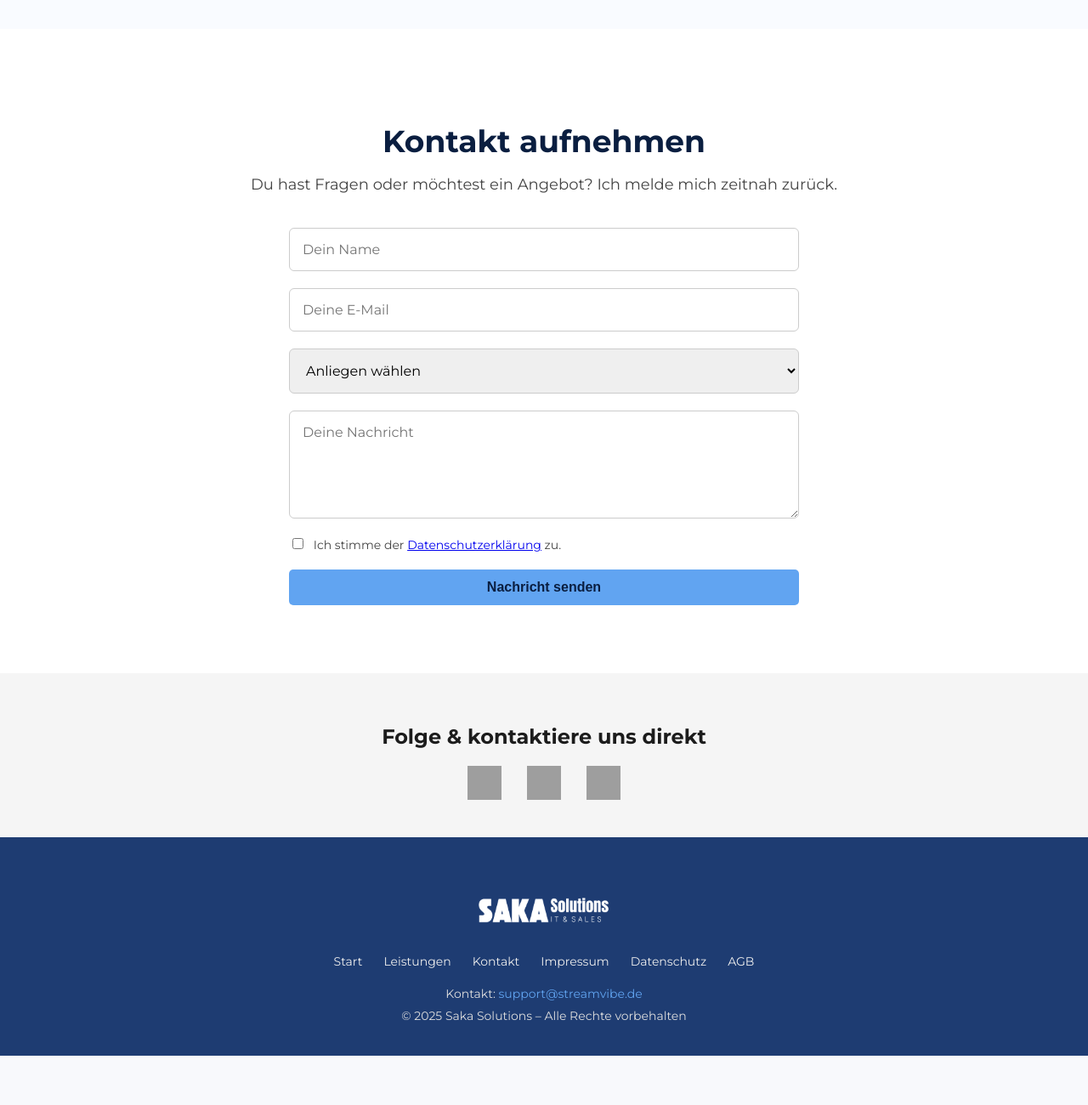
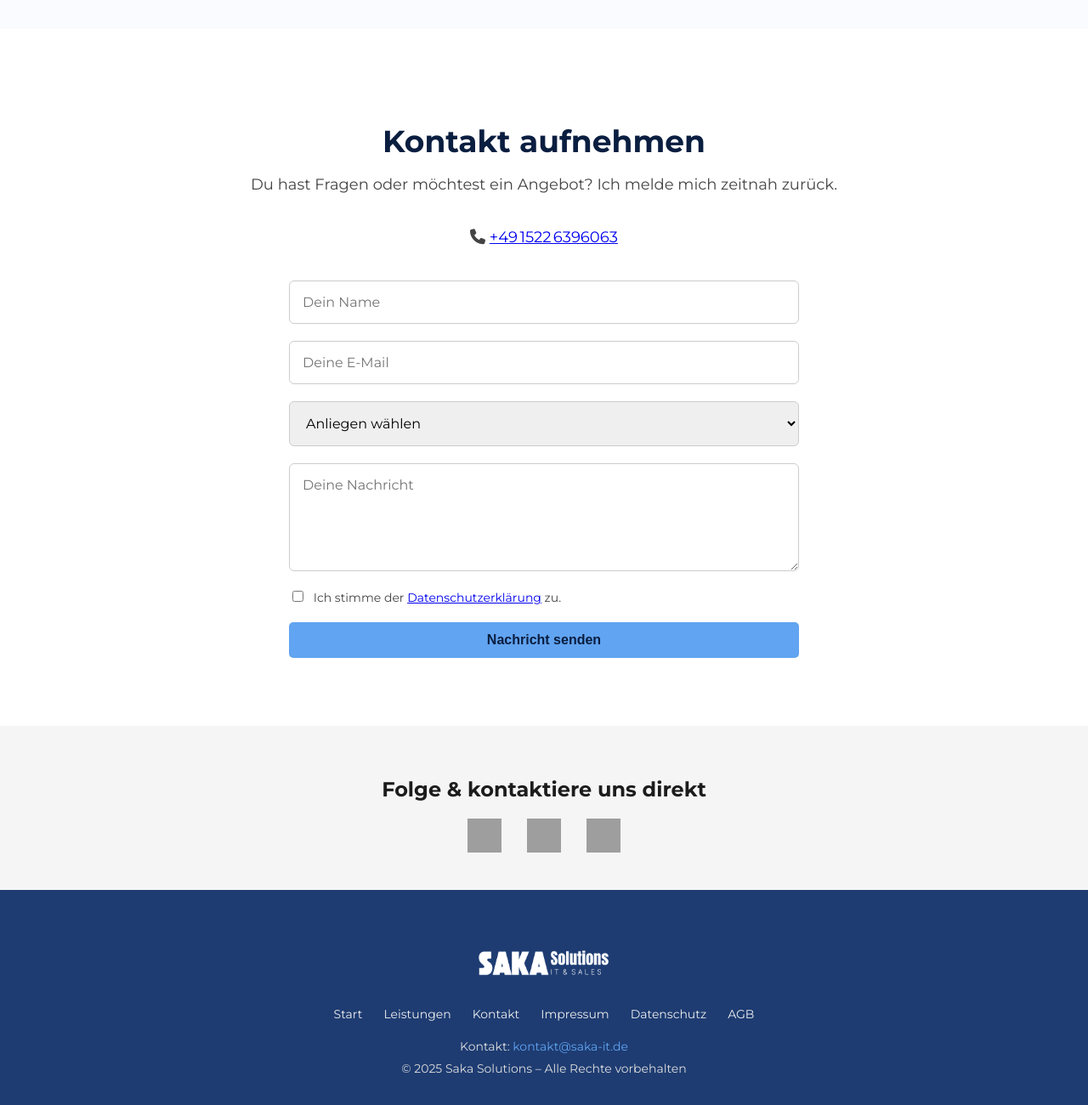
Before and after one commit to streamvibe-website/saka-solution, a plain HTML site: page index.html in a window 1280 px wide. Shown: the part 3990-5290 px from the top of the page at 85% size. Before the commit the page ends 5232 px from the top, so only its background shows below. Drawn offline with nearby package versions, Linux system fonts and the light colour scheme; grey boxes are pictures that could not be loaded.

Commit message:
Kontaktbereich um klickbare Telefonnummer ergänzt

```diff
--- a/index.html
+++ b/index.html
@@ -323,6 +323,9 @@
       <div class="container kontakt-container">
         <h2>Kontakt aufnehmen</h2>
         <p>Du hast Fragen oder möchtest ein Angebot? Ich melde mich zeitnah zurück.</p>
+        <p><i class="fas fa-phone"></i> <a href="tel:+4915226396063">+49 1522 6396063</a></p>
+
+
 
         <form id="kontaktForm" class="kontakt-form">
           <input type="text" name="name" placeholder="Dein Name" required>
@@ -396,7 +399,7 @@
           <li><a href="agb.html">AGB</a></li>
         </ul>
 
-        <p class="footer-kontakt">Kontakt: <a href="mailto:support@streamvibe.de">support@streamvibe.de</a></p>
+        <p class="footer-kontakt">Kontakt: <a href="mailto:kontakt@saka-it.de">kontakt@saka-it.de</a></p>
         <p class="footer-copy">&copy; 2025 Saka Solutions – Alle Rechte vorbehalten</p>
 
       </div>
```
